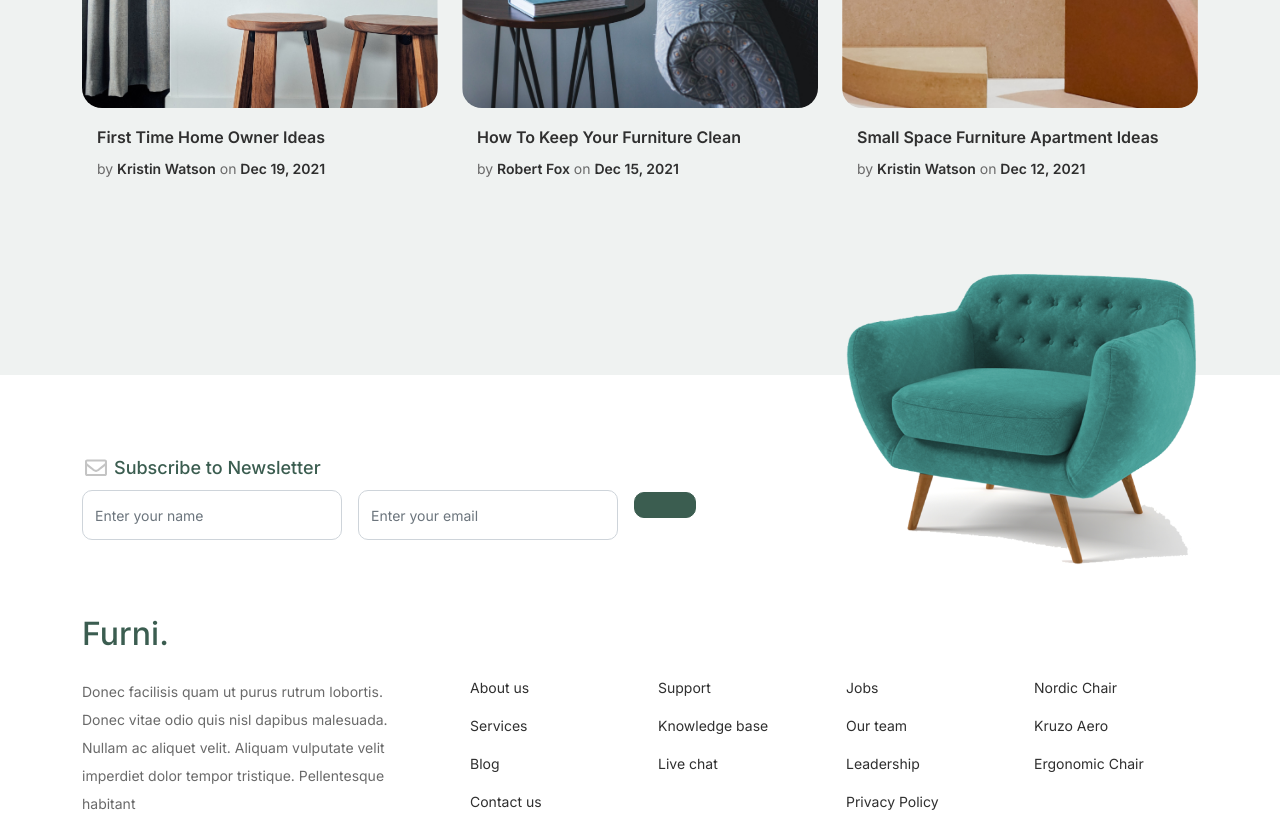
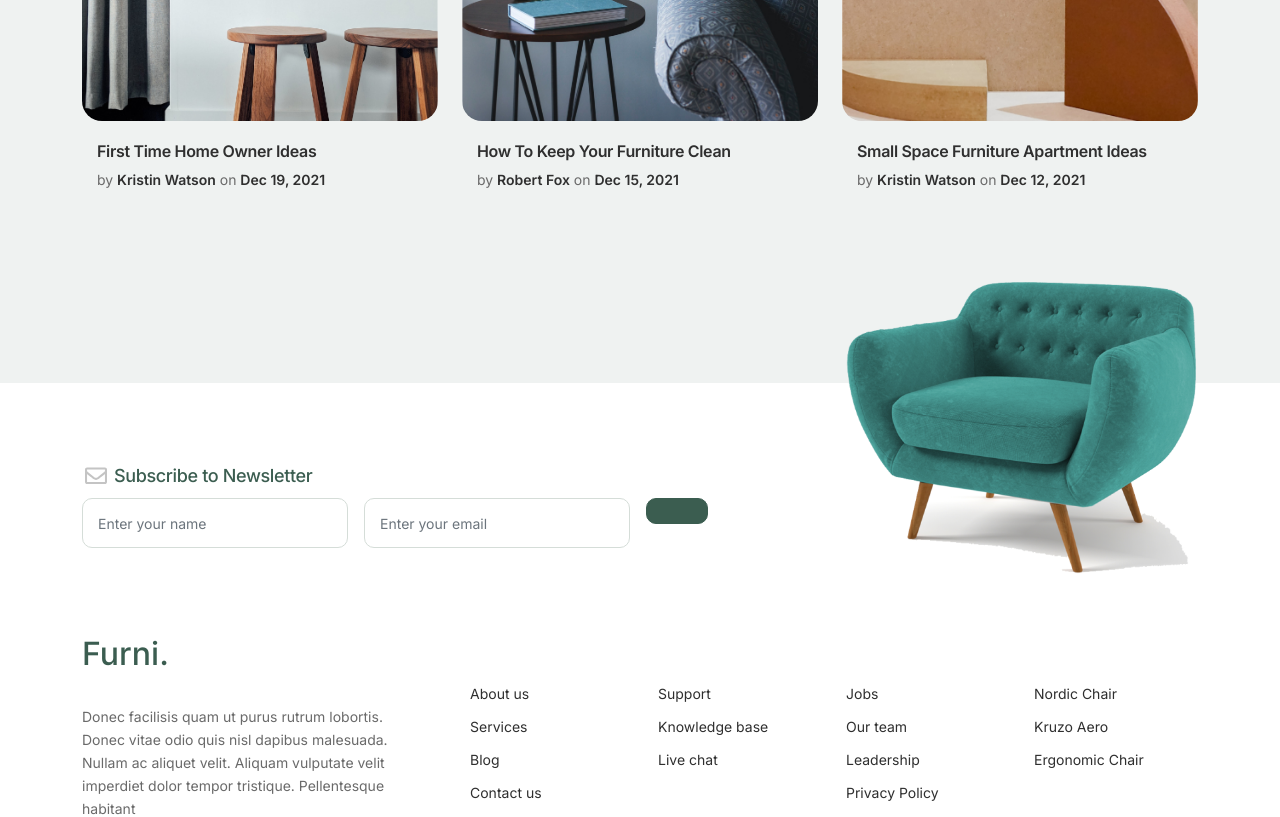
Before and after one commit to AsyaILIEVA/Furni-Modern-Furniture-E-commerce-Store, a React (Vite) app in the folder Furni-E-commerce-Store/: page /blog in a window 1280 px wide. Shown: the part 880-1697 px from the top of the page. Built offline with nearby package versions, Linux system fonts and the light colour scheme; no server answers.

Commit message:
Furni-Add-custom-css-styles

```diff
--- a/Furni-E-commerce-Store/index.html
+++ b/Furni-E-commerce-Store/index.html
@@ -7,6 +7,7 @@
 
     <link rel="stylesheet" href="/assets/css/bootstrap.min.css">
     <link rel="stylesheet" href="/assets/css/style.css">
+    <link rel="stylesheet" href="/assets/css/custom.css">
 
     <title>furni-e-commerce-store</title>
   </head>
--- /dev/null
+++ b/Furni-E-commerce-Store/public/assets/css/custom.css
@@ -0,0 +1,78 @@
+/* Furni — Custom Design Enhancements */
+
+/* General readability */
+body {
+  line-height: 1.65;
+}
+
+h1,
+h2,
+h3,
+h4,
+h5,
+h6 {
+  letter-spacing: -0.02em;
+  line-height: 1.25;
+}
+
+/* Modern buttons */
+.btn {
+  border-radius: 30px;
+  transition:
+    transform 0.2s ease,
+    box-shadow 0.2s ease,
+    background-color 0.2s ease,
+    border-color 0.2s ease;
+}
+
+.btn:hover {
+  transform: translateY(-3px);
+  box-shadow: 0 8px 20px rgba(0, 0, 0, 0.12);
+}
+
+.btn:active {
+  transform: translateY(0);
+}
+
+/* Cleaner form fields */
+.form-control,
+.form-select {
+  border-radius: 10px;
+  border: 1px solid #d5ddd8;
+  padding: 12px 15px;
+  transition:
+    border-color 0.2s ease,
+    box-shadow 0.2s ease;
+}
+
+.form-control:focus,
+.form-select:focus {
+  border-color: #3b5d50;
+  box-shadow: 0 0 0 4px rgba(59, 93, 80, 0.12);
+}
+
+/* Keyboard accessibility */
+.btn:focus-visible,
+a:focus-visible {
+  outline: 3px solid #f9bf29;
+  outline-offset: 3px;
+}
+
+/* Subtle product image animation */
+.product-item .product-thumbnail {
+  transition: transform 0.3s ease;
+}
+
+.product-item:hover .product-thumbnail {
+  transform: translateY(-5px);
+}
+
+/* Respect reduced-motion preferences */
+@media (prefers-reduced-motion: reduce) {
+  *,
+  *::before,
+  *::after {
+    animation-duration: 0.01ms !important;
+    transition-duration: 0.01ms !important;
+  }
+}
```
